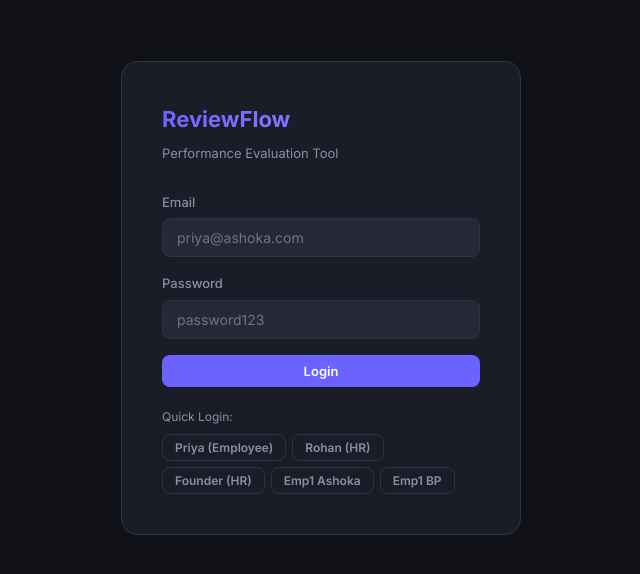
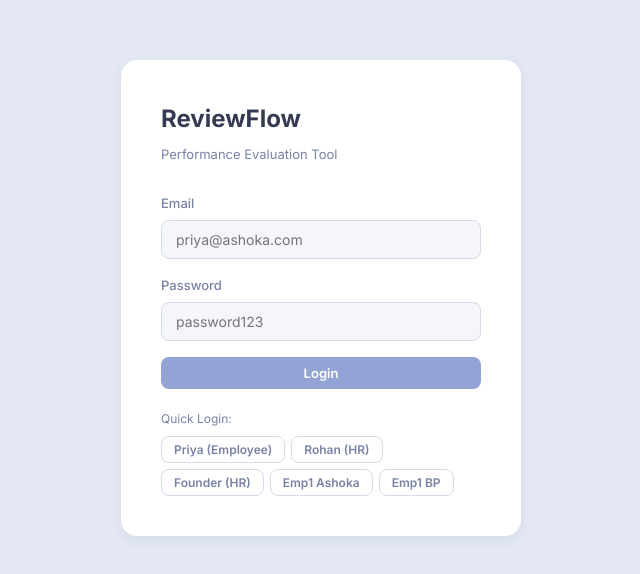
Before and after one commit to SawanTeja/ReviewFlow, a React (Vite) app in the folder frontend/: page /login in a window 1280 px wide. Shown: the part 102-676 px from the top of the page, without its empty margins (319-959 px from the left). Built offline with nearby package versions, Linux system fonts and the light colour scheme; no server answers.

Commit message:
Update frontend styling to light minimalistic theme

```diff
--- a/frontend/src/index.css
+++ b/frontend/src/index.css
@@ -1,19 +1,21 @@
 @import url('https://fonts.googleapis.com/css2?family=Inter:wght@400;500;600;700&display=swap');
 
 :root {
-  --bg: #0f1117;
-  --bg-card: #1a1d27;
-  --bg-input: #252836;
-  --border: #2e3345;
-  --text: #e4e6f0;
-  --text-muted: #8b8fa3;
-  --primary: #6c63ff;
-  --primary-hover: #5a52e0;
-  --success: #22c55e;
-  --warning: #f59e0b;
-  --danger: #ef4444;
-  --info: #3b82f6;
-  --radius: 10px;
+  --bg: #e3e8f4;
+  --bg-card: #ffffff;
+  --bg-input: #f4f6fa;
+  --border: #d4dae8;
+  --text: #3d4566;
+  --text-muted: #7882a4;
+  --primary: #94a3d6;
+  --primary-hover: #7b8abf;
+  --primary-dark: #353a53;
+  --success: #63d297;
+  --warning: #f1b44c;
+  --danger: #f46a6a;
+  --info: #50a5f1;
+  --radius: 16px;
+  --shadow: 0 4px 12px rgba(53, 58, 83, 0.08);
 }
 
 * { margin: 0; padding: 0; box-sizing: border-box; }
@@ -25,7 +27,7 @@ body {
   line-height: 1.6;
 }
 
-a { color: var(--primary); text-decoration: none; }
+a { color: var(--primary-dark); text-decoration: none; font-weight: 600; }
 a:hover { text-decoration: underline; }
 
 .app-layout {
@@ -35,8 +37,8 @@ a:hover { text-decoration: underline; }
 
 .sidebar {
   width: 240px;
-  background: var(--bg-card);
-  border-right: 1px solid var(--border);
+  background: var(--primary-dark);
+  color: #ffffff;
   padding: 20px 0;
   display: flex;
   flex-direction: column;
@@ -45,42 +47,42 @@ a:hover { text-decoration: underline; }
   left: 0;
   height: 100vh;
   overflow-y: auto;
+  border-right: none;
 }
 
 .sidebar-header {
   padding: 0 20px 20px;
-  border-bottom: 1px solid var(--border);
+  border-bottom: 1px solid rgba(255, 255, 255, 0.1);
   margin-bottom: 10px;
 }
 
 .sidebar-header h2 {
-  font-size: 16px;
+  font-size: 18px;
   font-weight: 700;
-  background: linear-gradient(135deg, var(--primary), #a78bfa);
-  -webkit-background-clip: text;
-  -webkit-text-fill-color: transparent;
+  color: #ffffff;
 }
 
 .sidebar-header .user-info {
   font-size: 12px;
-  color: var(--text-muted);
+  color: #b0b8d6;
   margin-top: 4px;
 }
 
 .sidebar-section {
-  padding: 8px 12px;
+  padding: 12px 20px 8px;
   font-size: 11px;
-  font-weight: 600;
+  font-weight: 700;
   text-transform: uppercase;
   letter-spacing: 1px;
-  color: var(--text-muted);
+  color: #b0b8d6;
 }
 
 .sidebar a, .sidebar button.nav-btn {
   display: block;
-  padding: 8px 20px;
-  color: var(--text-muted);
+  padding: 10px 20px;
+  color: #e3e8f4;
   font-size: 13px;
+  font-weight: 500;
   text-decoration: none;
   transition: all 0.15s;
   border: none;
@@ -92,21 +94,23 @@ a:hover { text-decoration: underline; }
 }
 
 .sidebar a:hover, .sidebar button.nav-btn:hover {
-  color: var(--text);
-  background: rgba(108, 99, 255, 0.08);
+  color: #ffffff;
+  background: rgba(255, 255, 255, 0.08);
   text-decoration: none;
 }
 
 .sidebar a.active {
-  color: var(--primary);
-  background: rgba(108, 99, 255, 0.12);
-  border-right: 2px solid var(--primary);
+  color: #ffffff;
+  background: var(--primary);
+  border-right: none;
+  border-radius: 0 20px 20px 0;
+  margin-right: 12px;
 }
 
 .sidebar-footer {
   margin-top: auto;
-  padding: 12px 20px;
-  border-top: 1px solid var(--border);
+  padding: 16px 20px;
+  border-top: 1px solid rgba(255, 255, 255, 0.1);
 }
 
 .main-content {
@@ -124,10 +128,11 @@ a:hover { text-decoration: underline; }
 
 .card {
   background: var(--bg-card);
-  border: 1px solid var(--border);
+  border: none;
+  box-shadow: var(--shadow);
   border-radius: var(--radius);
-  padding: 20px;
-  margin-bottom: 16px;
+  padding: 24px;
+  margin-bottom: 20px;
 }
 
 .card-header {
@@ -139,21 +144,23 @@ a:hover { text-decoration: underline; }
 
 .card-title {
   font-size: 16px;
-  font-weight: 600;
+  font-weight: 700;
+  color: var(--primary-dark);
 }
 
 .stats-grid {
   display: grid;
   grid-template-columns: repeat(auto-fit, minmax(180px, 1fr));
-  gap: 16px;
+  gap: 20px;
   margin-bottom: 24px;
 }
 
 .stat-card {
   background: var(--bg-card);
-  border: 1px solid var(--border);
+  border: none;
+  box-shadow: var(--shadow);
   border-radius: var(--radius);
-  padding: 20px;
+  padding: 24px 20px;
   text-align: center;
 }
 
@@ -333,7 +340,8 @@ tr:hover td {
 
 .login-card {
   background: var(--bg-card);
-  border: 1px solid var(--border);
+  border: none;
+  box-shadow: var(--shadow);
   border-radius: 16px;
   padding: 40px;
   width: 400px;
@@ -341,11 +349,9 @@ tr:hover td {
 }
 
 .login-card h1 {
-  font-size: 22px;
+  font-size: 24px;
   margin-bottom: 6px;
-  background: linear-gradient(135deg, var(--primary), #a78bfa);
-  -webkit-background-clip: text;
-  -webkit-text-fill-color: transparent;
+  color: var(--primary-dark);
 }
 
 .login-card .subtitle {
@@ -359,7 +365,7 @@ tr:hover td {
   height: 40px;
   border-radius: 8px;
   border: 1px solid var(--border);
-  background: var(--bg-input);
+  background: var(--bg-card);
   color: var(--text-muted);
   font-size: 14px;
   font-weight: 600;
@@ -367,7 +373,7 @@ tr:hover td {
   transition: all 0.15s;
 }
 
-.score-btn:hover { border-color: var(--primary); color: var(--text); }
+.score-btn:hover { border-color: var(--primary); color: var(--primary-dark); }
 .score-btn.selected {
   background: var(--primary);
   color: white;
@@ -381,11 +387,12 @@ tr:hover td {
 }
 
 .param-block {
-  background: var(--bg-input);
-  border: 1px solid var(--border);
+  background: var(--bg-card);
+  border: none;
+  box-shadow: 0 2px 8px rgba(53, 58, 83, 0.05);
   border-radius: var(--radius);
-  padding: 16px;
-  margin-bottom: 12px;
+  padding: 20px;
+  margin-bottom: 16px;
 }
 
 .param-block h4 {
```
